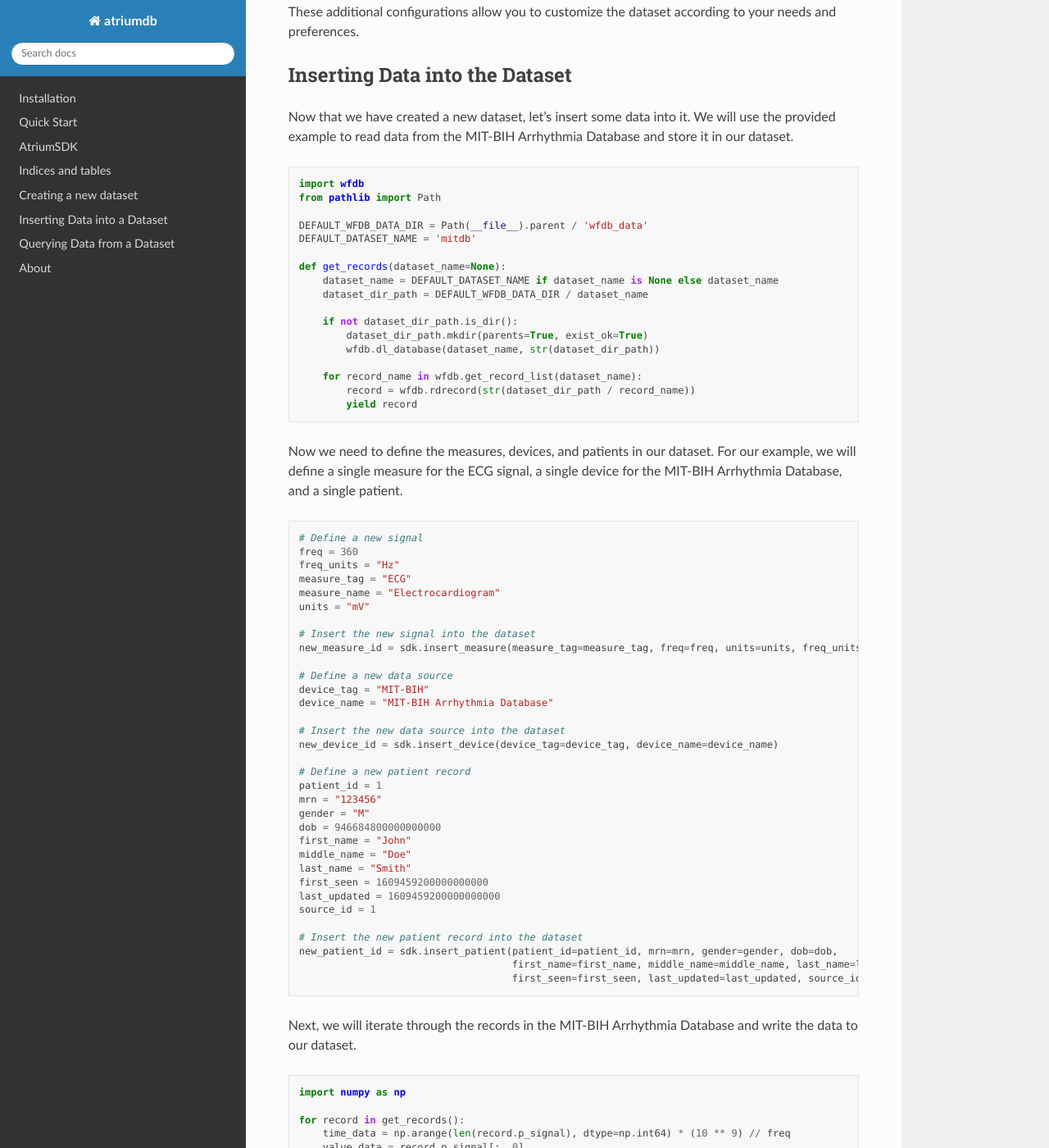
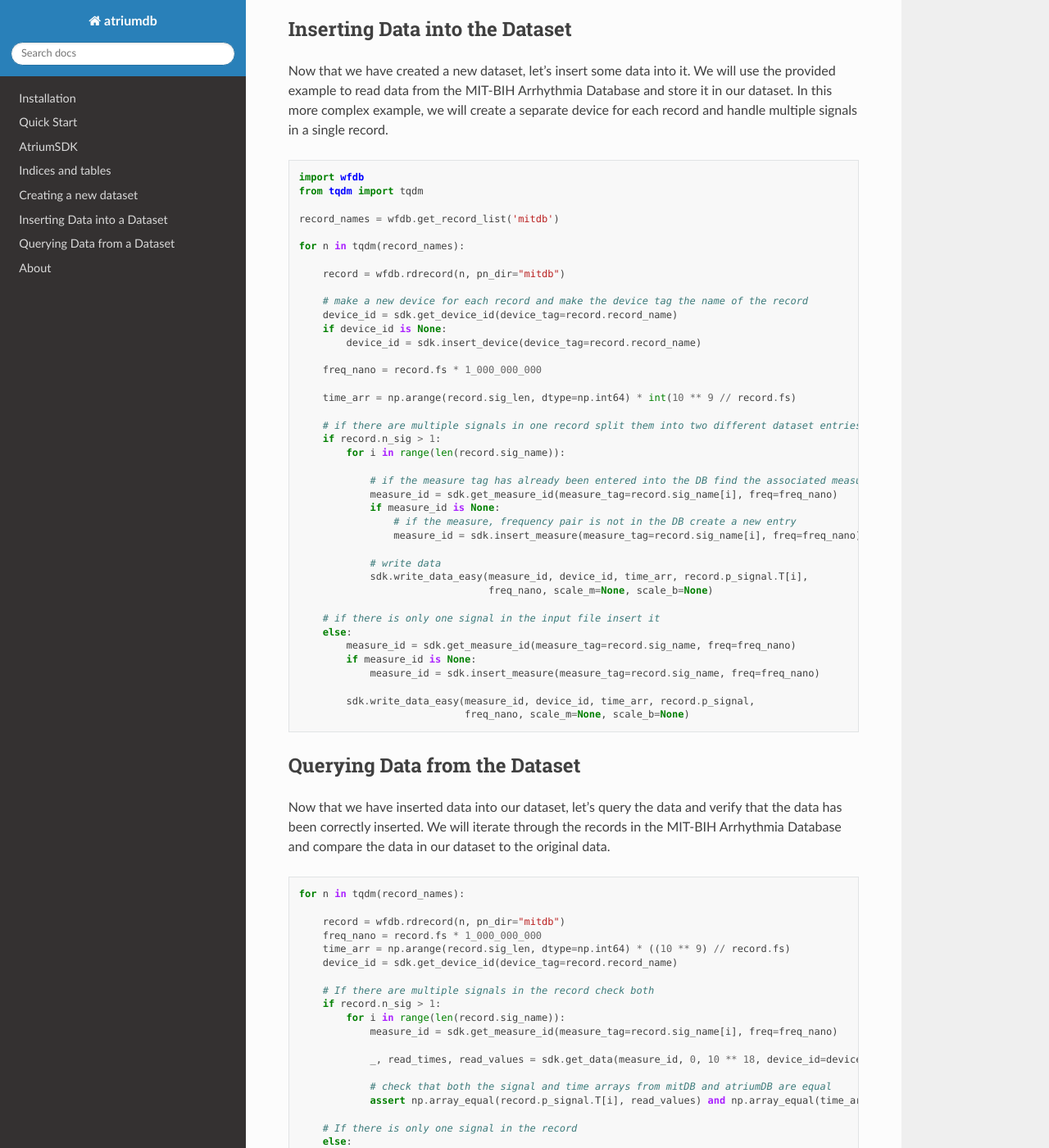
Before and after one commit to LaussenLabs/atriumdb, a Sphinx documentation site: the page built from sdk/docs/source/tutorial.rst, in a window 1280 px wide and 1400 px high, scrolled down 1332 px. Shown: the whole window at 82% size. Built offline with Sphinx 7.4.7 and the Read the Docs theme 2.0.0, drawn with Linux system fonts in a browser that asks for light colours; some of the changed text lies outside the part shown.

Commit message:
Swap in Spencer's Demo.

```diff
--- a/sdk/docs/source/tutorial.rst
+++ b/sdk/docs/source/tutorial.rst
@@ -15,9 +15,6 @@ You can install the required libraries using pip:
 .. code-block:: bash
 
    pip install atriumdb wfdb
-
-Creating a New Dataset
-----------------------
 
 Creating a New Dataset
 ----------------------
@@ -54,124 +51,90 @@ These additional configurations allow you to customize the dataset according to
 Inserting Data into the Dataset
 --------------------------------
 
-Now that we have created a new dataset, let's insert some data into it. We will use the provided example to read data from the MIT-BIH Arrhythmia Database and store it in our dataset.
+Now that we have created a new dataset, let's insert some data into it. We will use the provided example to read data from the MIT-BIH Arrhythmia Database and store it in our dataset. In this more complex example, we will create a separate device for each record and handle multiple signals in a single record.
 
 .. code-block:: python
 
    import wfdb
-   from pathlib import Path
+   from tqdm import tqdm
 
-   DEFAULT_WFDB_DATA_DIR = Path(__file__).parent / 'wfdb_data'
-   DEFAULT_DATASET_NAME = 'mitdb'
+   record_names = wfdb.get_record_list('mitdb')
 
-   def get_records(dataset_name=None):
-       dataset_name = DEFAULT_DATASET_NAME if dataset_name is None else dataset_name
-       dataset_dir_path = DEFAULT_WFDB_DATA_DIR / dataset_name
+   for n in tqdm(record_names):
 
-       if not dataset_dir_path.is_dir():
-           dataset_dir_path.mkdir(parents=True, exist_ok=True)
-           wfdb.dl_database(dataset_name, str(dataset_dir_path))
+       record = wfdb.rdrecord(n, pn_dir="mitdb")
 
-       for record_name in wfdb.get_record_list(dataset_name):
-           record = wfdb.rdrecord(str(dataset_dir_path / record_name))
-           yield record
+       # make a new device for each record and make the device tag the name of the record
+       device_id = sdk.get_device_id(device_tag=record.record_name)
+       if device_id is None:
+           device_id = sdk.insert_device(device_tag=record.record_name)
 
-Now we need to define the measures, devices, and patients in our dataset. For our example, we will define a single measure for the ECG signal, a single device for the MIT-BIH Arrhythmia Database, and a single patient.
+       freq_nano = record.fs * 1_000_000_000
 
-.. code-block:: python
+       time_arr = np.arange(record.sig_len, dtype=np.int64) * int(10 ** 9 // record.fs)
 
-   # Define a new signal
-   freq = 360
-   freq_units = "Hz"
-   measure_tag = "ECG"
-   measure_name = "Electrocardiogram"
-   units = "mV"
+       # if there are multiple signals in one record split them into two different dataset entries
+       if record.n_sig > 1:
+           for i in range(len(record.sig_name)):
 
-   # Insert the new signal into the dataset
-   new_measure_id = sdk.insert_measure(measure_tag=measure_tag, freq=freq, units=units, freq_units=freq_units, measure_name=measure_name)
+               # if the measure tag has already been entered into the DB find the associated measure ID
+               measure_id = sdk.get_measure_id(measure_tag=record.sig_name[i], freq=freq_nano)
+               if measure_id is None:
+                   # if the measure, frequency pair is not in the DB create a new entry
+                   measure_id = sdk.insert_measure(measure_tag=record.sig_name[i], freq=freq_nano)
 
-   # Define a new data source
-   device_tag = "MIT-BIH"
-   device_name = "MIT-BIH Arrhythmia Database"
+               # write data
+               sdk.write_data_easy(measure_id, device_id, time_arr, record.p_signal.T[i],
+                                   freq_nano, scale_m=None, scale_b=None)
 
-   # Insert the new data source into the dataset
-   new_device_id = sdk.insert_device(device_tag=device_tag, device_name=device_name)
+       # if there is only one signal in the input file insert it
+       else:
+           measure_id = sdk.get_measure_id(measure_tag=record.sig_name, freq=freq_nano)
+           if measure_id is None:
+               measure_id = sdk.insert_measure(measure_tag=record.sig_name, freq=freq_nano)
 
-   # Define a new patient record
-   patient_id = 1
-   mrn = "123456"
-   gender = "M"
-   dob = 946684800000000000
-   first_name = "John"
-   middle_name = "Doe"
-   last_name = "Smith"
-   first_seen = 1609459200000000000
-   last_updated = 1609459200000000000
-   source_id = 1
-
-   # Insert the new patient record into the dataset
-   new_patient_id = sdk.insert_patient(patient_id=patient_id, mrn=mrn, gender=gender, dob=dob,
-                                       first_name=first_name, middle_name=middle_name, last_name=last_name,
-                                       first_seen=first_seen, last_updated=last_updated, source_id=source_id)
-
-Next, we will iterate through the records in the MIT-BIH Arrhythmia Database and write the data to our dataset.
-
-.. code-block:: python
-
-   import numpy as np
-
-   for record in get_records():
-       time_data = np.arange(len(record.p_signal), dtype=np.int64) * (10 ** 9) // freq
-       value_data = record.p_signal[:, 0]
-
-       # Write the data to the dataset
-       sdk.write_data_easy(measure_id=new_measure_id, device_id=new_device_id, time_data=time_data, value_data=value_data, freq=freq, freq_units="Hz", time_units="s")
+           sdk.write_data_easy(measure_id, device_id, time_arr, record.p_signal,
+                               freq_nano, scale_m=None, scale_b=None)
 
 Querying Data from the Dataset
 -------------------------------
 
-Now that we have inserted data into our dataset, let's query the data and perform some basic analysis.
-
-First, let's retrieve information about the measures, devices, and patients in our dataset.
+Now that we have inserted data into our dataset, let's query the data and verify that the data has been correctly inserted. We will iterate through the records in the MIT-BIH Arrhythmia Database and compare the data in our dataset to the original data.
 
 .. code-block:: python
 
-   # Retrieve information about all measures in the dataset
-   all_measures = sdk.get_all_measures()
-   print(all_measures)
+   for n in tqdm(record_names):
 
-   # Retrieve information about all devices in the dataset
-   all_devices = sdk.get_all_devices()
-   print(all_devices)
+       record = wfdb.rdrecord(n, pn_dir="mitdb")
+       freq_nano = record.fs * 1_000_000_000
+       time_arr = np.arange(record.sig_len, dtype=np.int64) * ((10 ** 9) // record.fs)
+       device_id = sdk.get_device_id(device_tag=record.record_name)
 
-   # Retrieve information about all patients in the dataset
-   all_patients = sdk.get_all_patients()
-   print(all_patients)
+       # If there are multiple signals in the record check both
+       if record.n_sig > 1:
+           for i in range(len(record.sig_name)):
+               measure_id = sdk.get_measure_id(measure_tag=record.sig_name[i], freq=freq_nano)
 
-Next, let's retrieve the interval arrays for our measure and device.
+               _, read_times, read_values = sdk.get_data(measure_id, 0, 10 ** 18, device_id=device_id)
+
+               # check that both the signal and time arrays from mitDB and atriumDB are equal
+               assert np.array_equal(record.p_signal.T[i], read_values) and np.array_equal(time_arr, read_times)
+
+       # If there is only one signal in the record
+       else:
+           measure_id = sdk.get_measure_id(measure_tag=record.sig_name, freq=freq_nano)
+
+           _, read_times, read_values = sdk.get_data(measure_id, 0, 10 ** 18, device_id=device_id)
+
+           assert np.array_equal(record.p_signal, read_values) and np.array_equal(time_arr, read_times)
+
+Finally, let's retrieve data from our dataset and plot the first 1000 points of the first patient's data.
 
 .. code-block:: python
 
-   interval_arr_device = sdk.get_interval_array(measure_id=new_measure_id, device_id=new_device_id)
-   print(interval_arr_device)
+   import matplotlib.pyplot as plt
 
-Now, let's query the data for a specific time range and perform some basic analysis.
-
-.. code-block:: python
-
-   start_epoch_s = 0
-   end_epoch_s = start_epoch_s + 3600  # 1 hour after start.
-   start_epoch_nano = start_epoch_s * (10 ** 9)  # Convert seconds to nanoseconds
-   end_epoch_nano = end_epoch_s * (10 ** 9)  # Convert seconds to nanoseconds
-
-   _, r_times, r_values = sdk.get_data(measure_id=new_measure_id, start_time_n=start_epoch_nano, end_time_n=end_epoch_nano, device_id=new_device_id)
-
-   # Perform some basic analysis on the retrieved data, such as calculating the mean and standard deviation of the ECG signal.
-
-.. code-block:: python
-
-   mean_ecg = np.mean(r_values)
-   std_ecg = np.std(r_values)
-
-   print(f"Mean ECG value: {mean_ecg}")
-   print(f"Standard deviation of ECG values: {std_ecg}")
+   _, times, values = sdk.get_data(measure_id=1, device_id=1, start_time_n=0, end_time_n=(2**63)-1)
+   # Plot the first 1000 points of the first patients data
+   plt.plot(values[:1000])
+   plt.show()
```
